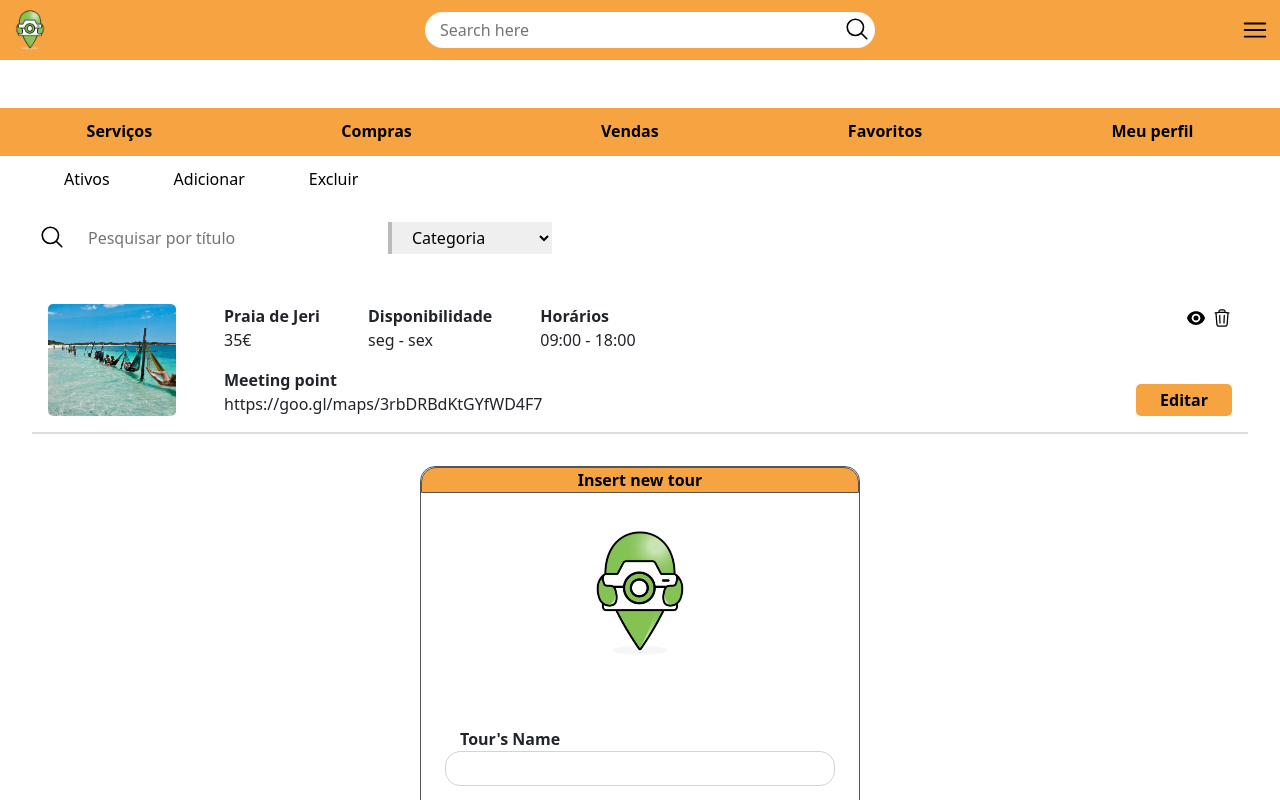
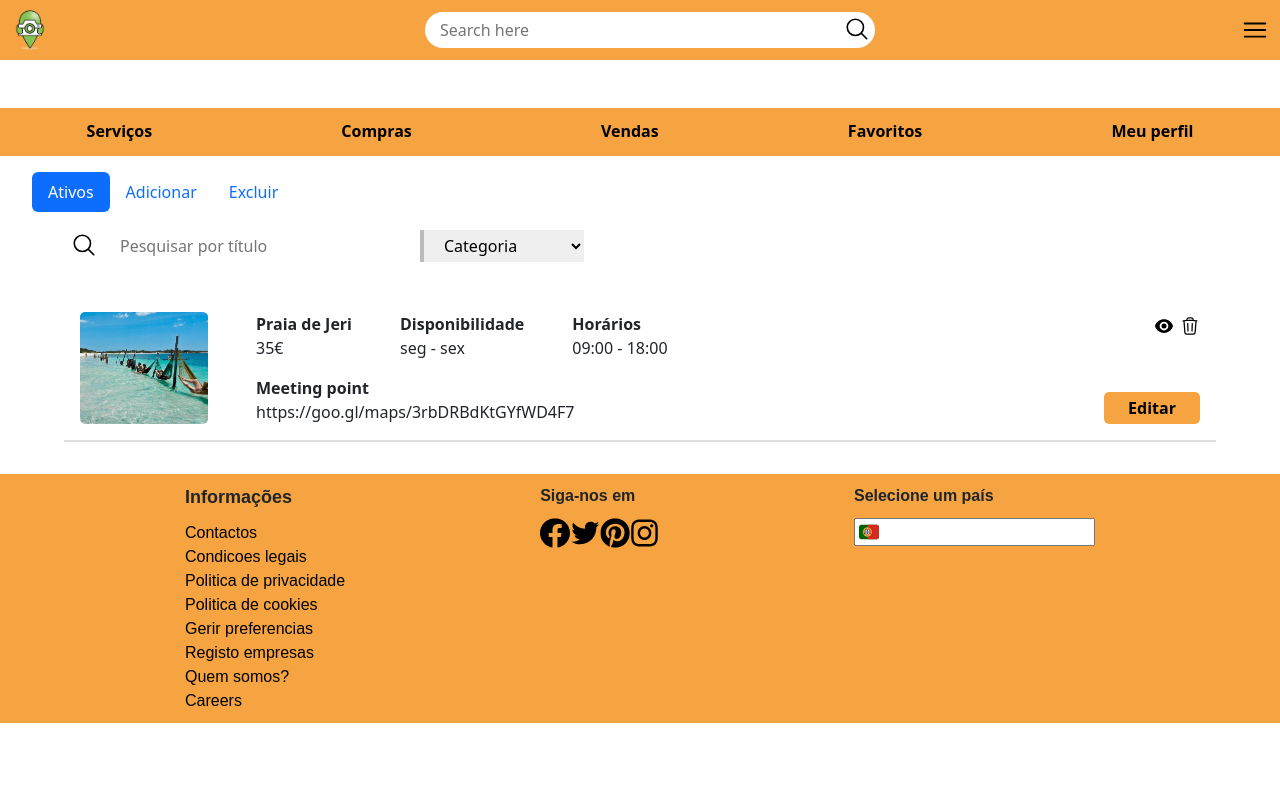
Before and after one commit to earthquake-algarve/react-service, a React (Create React App) app: page /dashboard in a window 1280 px wide. Shown: the top 800 px of the page. Built offline with nearby package versions, Linux system fonts and the light colour scheme.

Commit message:
feat: render just the active submenu on dashboard

```diff
--- a/src/components/dashboard/servicos/subMenu/SubMenuServicos.css
+++ b/src/components/dashboard/servicos/subMenu/SubMenuServicos.css
@@ -34,3 +34,7 @@
 .submenu button:focus::after{
     width: 100%;
 }
+
+.tab-servicos{
+    margin-top: 1rem;
+}
--- a/src/components/dashboard/servicos/subMenu/SubMenuServicos.js
+++ b/src/components/dashboard/servicos/subMenu/SubMenuServicos.js
@@ -1,19 +1,46 @@
+import React from "react";
 import "./SubMenuServicos.css";
+import Tab from 'react-bootstrap/Tab';
+import Tabs from 'react-bootstrap/Tabs';
+import SearchBar from "../../searchbar/SearchBar";
+import Ativos from "../ativos/Ativos";
+import InsertRecord from "../../../../pages/insertRecord/InsertRecord";
+import Excluir from "../excluir/Excluir";
 
-import React from "react";
 
 const SubMenuServicos = () => {
   return (
-    <>
-        <div className="wrap-submenu">
-            <ul className="submenu">
+		<>
+			<div className='wrap-submenu'>
+				{/*             <ul className="submenu">
                 <li><button>Ativos</button></li>
                 <li><button>Adicionar</button></li>
                 <li><button>Excluir</button></li>
-            </ul>
-
-        </div>
-    </>
+            </ul> */}
+				<Tabs defaultActiveKey='ativos' className="mb-3 tab-servicos" /* tem a variante tabs(default) */variant="pills">
+					<Tab
+						eventKey='ativos'
+						title='Ativos'
+					>
+						<SearchBar />
+						<Ativos />
+					</Tab>
+					<Tab
+						eventKey='adicionar'
+						title='Adicionar'
+					>
+						<InsertRecord />
+					</Tab>
+					<Tab
+						eventKey='excluir'
+						title='Excluir'
+					>
+						<SearchBar />
+            <Excluir />
+					</Tab>
+				</Tabs>
+			</div>
+		</>
   );
 };
 
--- a/src/pages/dashboard/Dashboard.js
+++ b/src/pages/dashboard/Dashboard.js
@@ -2,10 +2,10 @@ import './Dashboard.css'
 import React from 'react'
 import DashboardHeader from '../../components/dashboard//header/DashboardHeader'
 import SubMenuServicos from '../../components/dashboard/servicos/subMenu/SubMenuServicos'
-import SearchBar from '../../components/dashboard/searchbar/SearchBar'
+/* import SearchBar from '../../components/dashboard/searchbar/SearchBar'
 import Ativos from '../../components/dashboard/servicos/ativos/Ativos'
 import InsertRecord  from '../../pages/insertRecord/InsertRecord'
-import Excluir from '../../components/dashboard/servicos/excluir/Excluir'
+import Excluir from '../../components/dashboard/servicos/excluir/Excluir' */
 
 export default function Dashboard() {
 
@@ -14,10 +14,10 @@ export default function Dashboard() {
     <>
         <DashboardHeader />
         <SubMenuServicos />
-        <SearchBar />
+{/*         <SearchBar />
         <Ativos />
         <InsertRecord />
-        <Excluir />
+        <Excluir /> */}
 
     </>
   )
```
